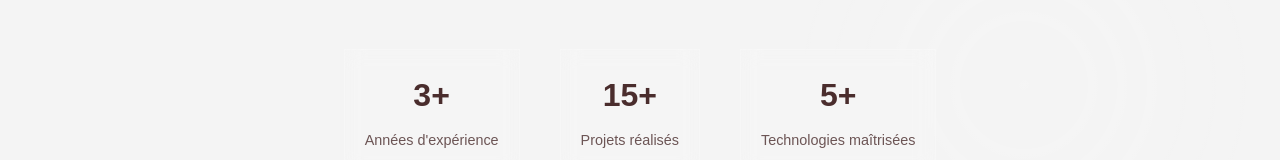
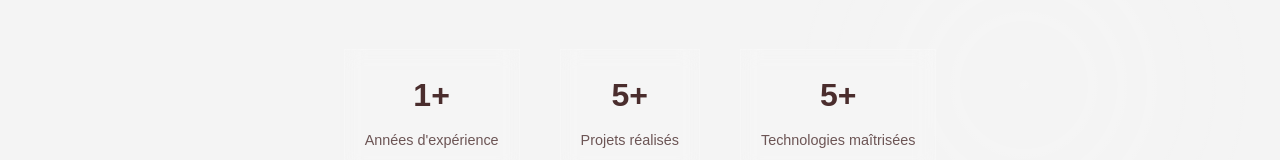
Before and after one commit to YACINE-DAHMOUN/Portfolio, a Vue app in the folder Porfoliot-yacine/: page / in a window 1280 px wide. Shown: the part 792-952 px from the top of the page. Built offline with nearby package versions, Linux system fonts and the light colour scheme.

Commit message:
fix erreurs d'ortographe

```diff
--- a/Porfoliot-yacine/src/views/Home.vue
+++ b/Porfoliot-yacine/src/views/Home.vue
@@ -36,11 +36,11 @@
           <!-- Stats rapides -->
           <div class="hero-stats" data-aos="fade-up" data-aos-delay="400">
             <div class="stat-item">
-              <span class="stat-number">3+</span>
+              <span class="stat-number">1+</span>
               <span class="stat-label">Années d'expérience</span>
             </div>
             <div class="stat-item">
-              <span class="stat-number">15+</span>
+              <span class="stat-number">5+</span>
               <span class="stat-label">Projets réalisés</span>
             </div>
             <div class="stat-item">
```
